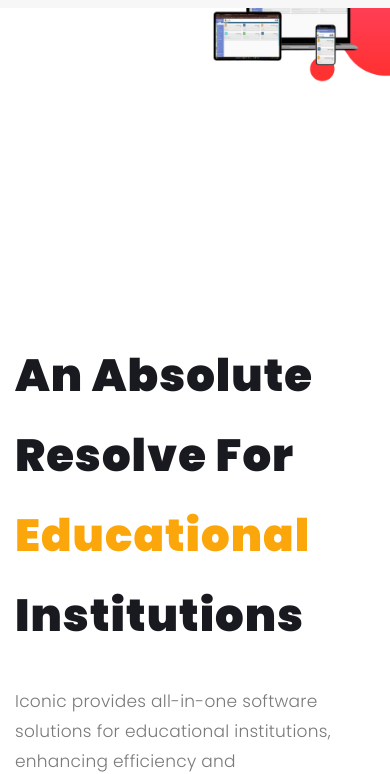
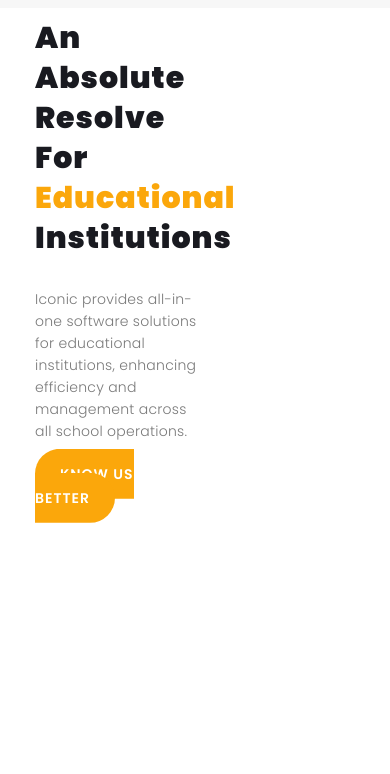
Before and after one commit to harshy261/Saas-Template, a plain HTML site: page index.html in a window 390 px wide. Shown: the part 72-846 px from the top of the page. Drawn offline with Linux system fonts and the light colour scheme.

Commit message:
Media query

```diff
--- a/css/style.css
+++ b/css/style.css
@@ -680,34 +680,53 @@ welcome
   }
 }
 
-@media (max-width: 1140px) {
+@media (max-width: 768px) {
   .welcome-area {
-    height: auto;
-  }
-  .welcome-area .header-text {
-    width: 92%;
-    padding-top: 793px;
-  }
+    min-height: 550px;
+    background-image: none;
+    margin-top: 100px;
+  }
+
   .welcome-area .header-text .left-text {
-    margin-top: 5%;
-    transform: none !important;
-  }
-}
-@media (max-width: 810px) {
+    margin-top: 25%;
+    transform: perspective(1px) translateY(-15%) !important;
+  }
+
+  .welcome-area .header-text h1 {
+    font-size: 35px;
+    line-height: 50px;
+  }
+
+  .welcome-area .header-text p {
+    font-size: 15px;
+    line-height: 25px;
+    margin-bottom: 25px;
+  }
+}
+@media (max-width: 576px) {
   .welcome-area {
-    background-size: contain;
-  }
-
-  .welcome-area .header-text {
-    padding-top: 100%;
-    margin-left: 0;
-  }
-
-  .container-fluid .col-md-12 {
-    margin-right: 0px;
-    padding-right: 0px;
-  }
-}
+    min-height: 450px;
+    background-image: none; /* Remove the background image */
+  }
+
+  .welcome-area .header-text .left-text {
+    margin-top: 20%;
+    transform: perspective(1px) translateY(-10%) !important;
+  }
+
+  .welcome-area .header-text h1 {
+    font-size: 30px;
+    line-height: 40px;
+  }
+
+  .welcome-area .header-text p {
+    font-size: 14px;
+    line-height: 22px;
+    margin-bottom: 20px;
+  }
+}
+
+
 
 
 /*
```
